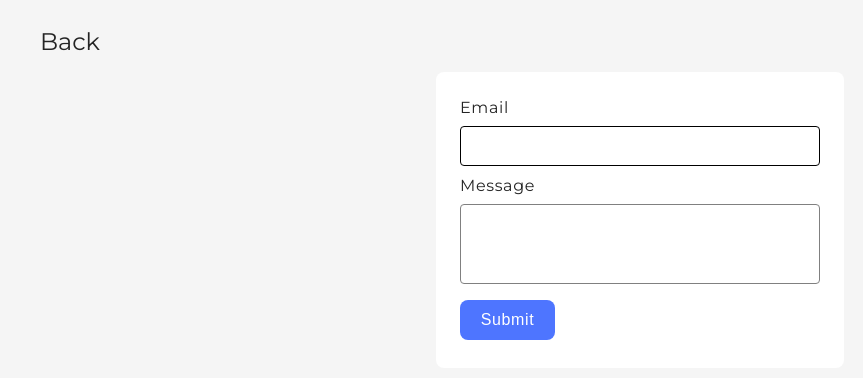
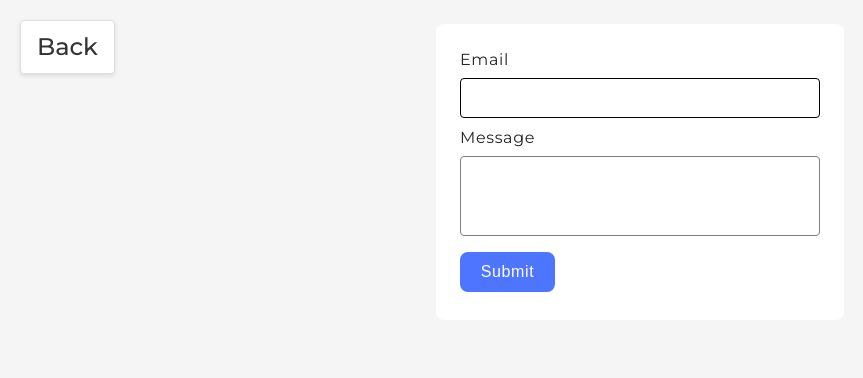
Before and after one commit to rubannn/goit-advancedjs-hw-01, a website built with Vite: page src/2-form.html in a window 1280 px wide. Shown: the whole page, without its empty margins (0-863 px from the left). Built offline with nearby package versions, Linux system fonts and the light colour scheme.

Commit message:
Add navigation styling for back links and enhance user experience

```diff
--- a/src/2-form.html
+++ b/src/2-form.html
@@ -16,7 +16,7 @@
 <body>
   <main>
     <div class="container">
-      <a href="./index.html" class="navigation-link">Back</a>
+      <a href="./index.html" class="navigation-link nav-back">Back</a>
       <div class="form-container">
         <form class="feedback-form" autocomplete="off">
           <label class="email">
--- a/src/css/base.css
+++ b/src/css/base.css
@@ -59,3 +59,36 @@ textarea {
   flex-direction: column;
   align-items: center;
 }
+
+
+.nav-back {
+  position: fixed;
+  top: 20px;
+  left: 20px;
+  z-index: 1000;
+  text-decoration: none;
+  color: #333;
+  font-weight: 500;
+  padding: 8px 16px;
+  border: 1px solid #ddd;
+  border-radius: 4px;
+  background-color: white;
+  box-shadow: 0 2px 4px rgba(0, 0, 0, 0.1);
+  transition: all 0.3s ease;
+}
+
+.nav-back::before {
+  font-size: 16px;
+  transition: transform 0.3s ease;
+}
+
+.nav-back:hover {
+  border-color: #667eea;
+  background: rgba(255, 255, 255, 0.95);
+  box-shadow: 0 8px 30px rgba(0, 0, 0, 0.12);
+  transform: translateY(-1px);
+}
+
+.nav-back:hover::before {
+  transform: translateX(-2px);
+}
```
Also changed, not shown: src/1-gallery.html (+1 -1 lines).
